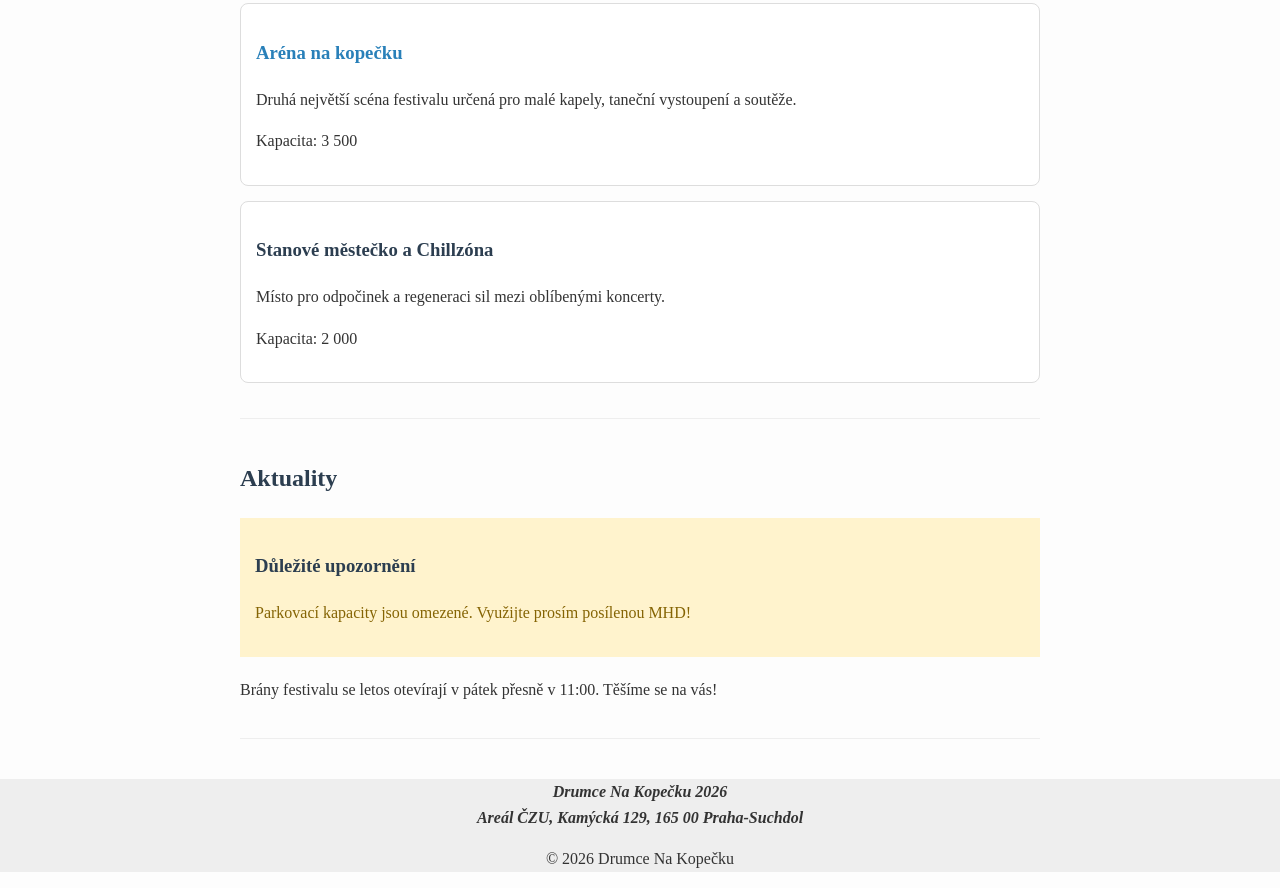
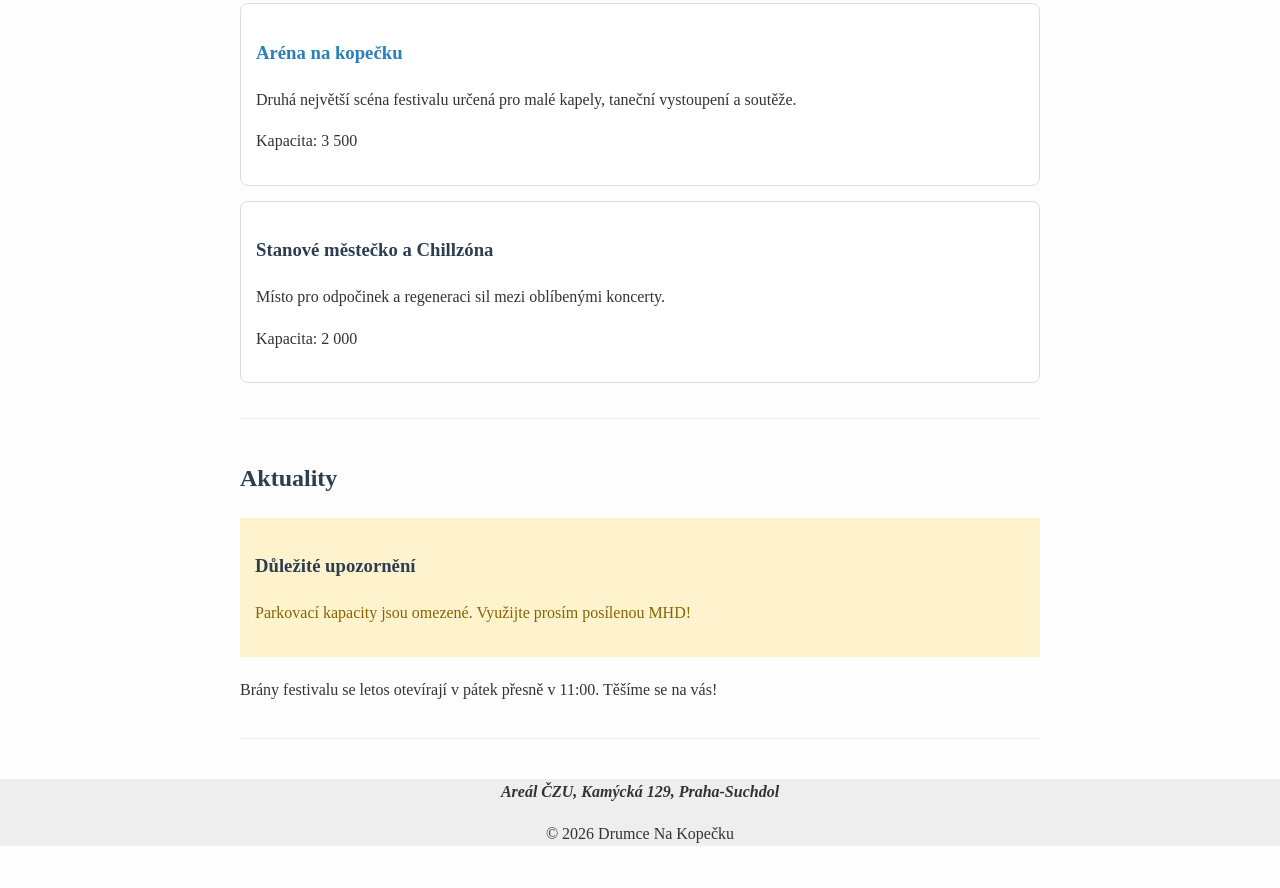
Before and after one commit to zemedelecfilip/2026_czu_znackovaci_jazyky, a plain HTML site: page web/index.html in a window 1280 px wide. Shown: the part 634-1522 px from the top of the page. After the commit the page ends 1496 px from the top, so only its background shows below. Drawn offline with Linux system fonts and the light colour scheme.

Commit message:
git_fixed

```diff
--- a/web/index.html
+++ b/web/index.html
@@ -3,12 +3,6 @@
 <head>
     <meta charset="utf-8">
     <meta name="viewport" content="width=device-width, initial-scale=1">
-    <meta name="description" content="Oficiální stránky hudebního festivalu Drumce Na Kopečku 2026. Tři dny plné rocku, rapu a mladých talentů v areálu ČZU.">
-
-    <meta property="og:title" content="Drumce Na Kopečku — 2026">
-    <meta property="og:description" content="Třídenní open-air hudební festival v Praze. Rock, rap a nejlepší studentské kapely na jednom místě.">
-    <meta property="og:image" content="images/og-main.jpg">
-
     <title>Drumce Na Kopečku — 2026</title>
     <link rel="stylesheet" href="style.css">
 </head>
@@ -25,6 +19,7 @@
     </header>
 
     <main class="container">
+
         <section class="intro-section">
             <h1>Drumce Na Kopečku <span class="badge">2026</span></h1>
             <p>
@@ -38,6 +33,7 @@
 
         <section class="venues-section">
             <h2>Festivalové scény</h2>
+
             <article class="venue-card">
                 <h3 class="venue-v1">Hlavní Stage</h3>
                 <p>Největší festivalová scéna umístěná na vrcholu kopce s panoramatickým výhledem na ČVUT.</p>
@@ -59,18 +55,20 @@
 
         <section class="news-section">
             <h2>Aktuality</h2>
+
             <aside class="alert-box">
                 <h3>Důležité upozornění</h3>
                 <p>Parkovací kapacity jsou omezené. Využijte prosím posílenou MHD!</p>
             </aside>
+
             <p>Brány festivalu se letos otevírají v pátek přesně v <time datetime="11:00">11:00</time>. Těšíme se na vás!</p>
         </section>
+
     </main>
 
     <footer>
         <address>
-            <strong>Drumce Na Kopečku 2026</strong><br>
-            Areál ČZU, Kamýcká 129, 165 00 Praha-Suchdol
+            Areál ČZU, Kamýcká 129, Praha-Suchdol
         </address>
         <p>&copy; 2026 Drumce Na Kopečku</p>
     </footer>
```
Also changed, not shown: web/prakticke_informace.html (+0 -6 lines), web/program.html (+1 -6 lines), web/ucinkujici.html (+0 -6 lines).
